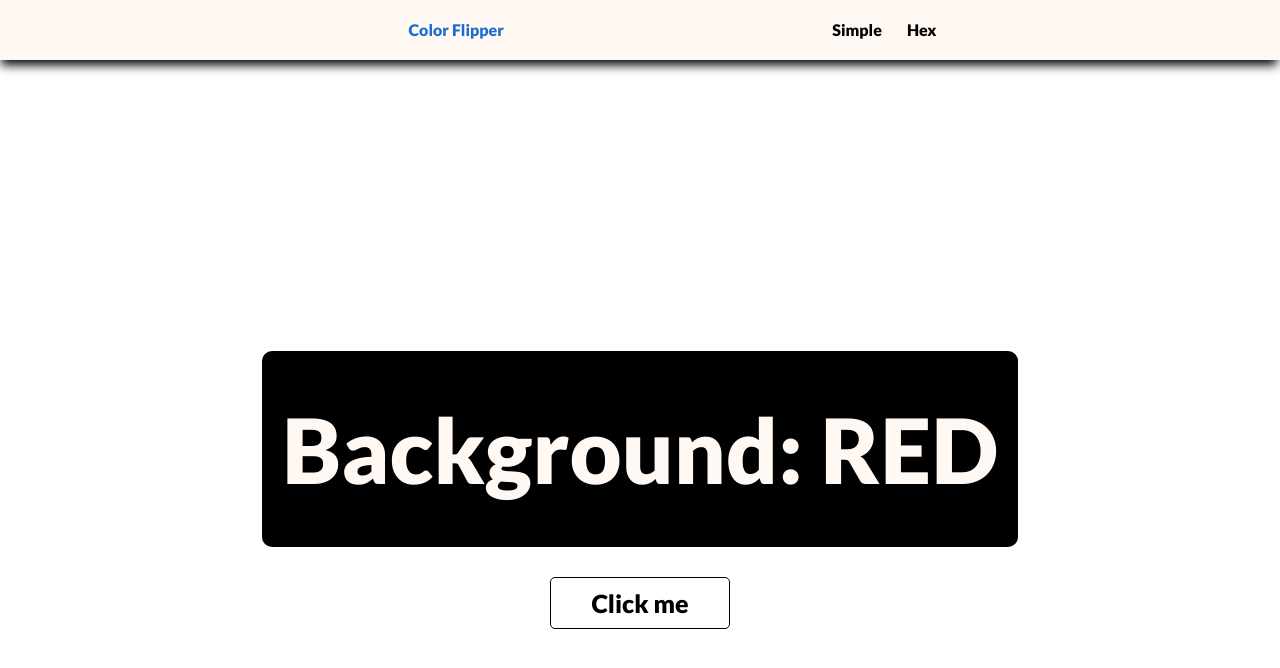
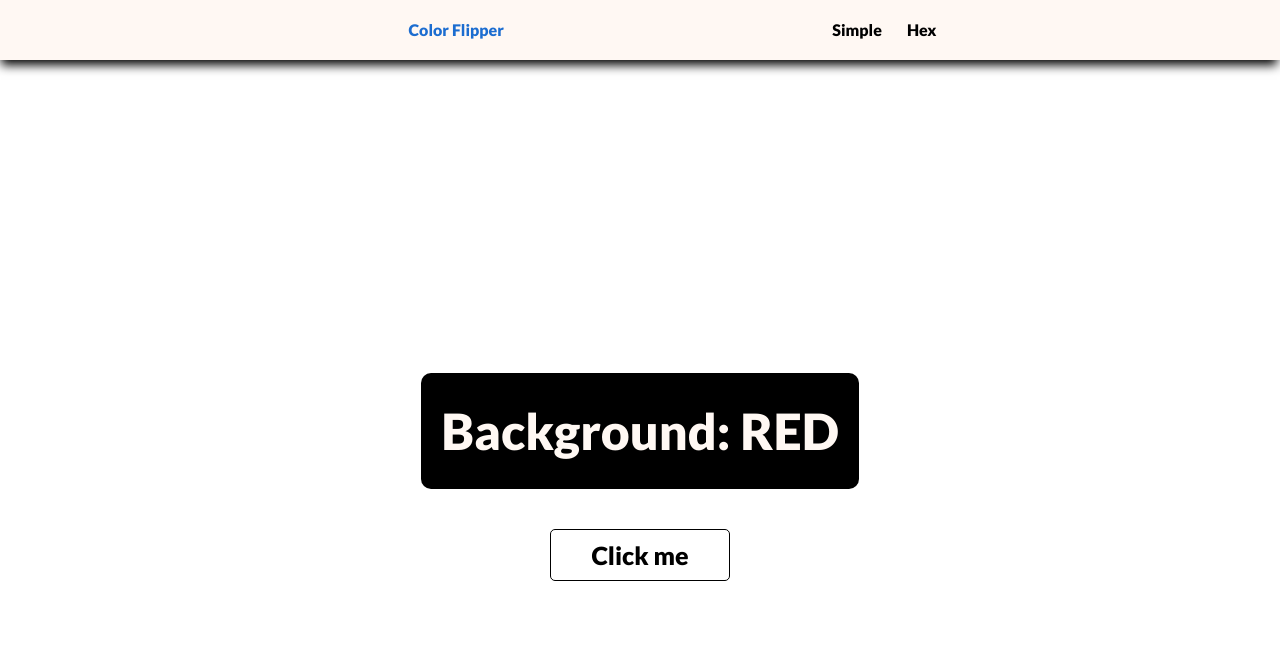
Before and after one commit to Angel-Martinez-G-6085/colorFlipper, a website built with webpack: page public/index.html in a window 1280 px wide. Built offline with nearby package versions, Linux system fonts and the light colour scheme.

Commit message:
se corrigieron los tamaños de las fuentes

```diff
--- a/src/components/inicio/inicio.scss
+++ b/src/components/inicio/inicio.scss
@@ -13,15 +13,15 @@
     color: var(--primaryBackColor);
     border-radius: 10px;
     font-family: var(--titleFont);
-    font-size: 2.9rem;
-    margin-bottom: 3rem;
+    font-size: 2.4rem;
+    margin-bottom: 4rem;
 
     @include mixins.mediaUp(md) {
-      font-size: 6rem;
+      font-size: 4rem;
     }
 
     @include mixins.mediaUp(lg) {
-      font-size: 9rem;
+      font-size: 5rem;
     }
   }
 }
```
